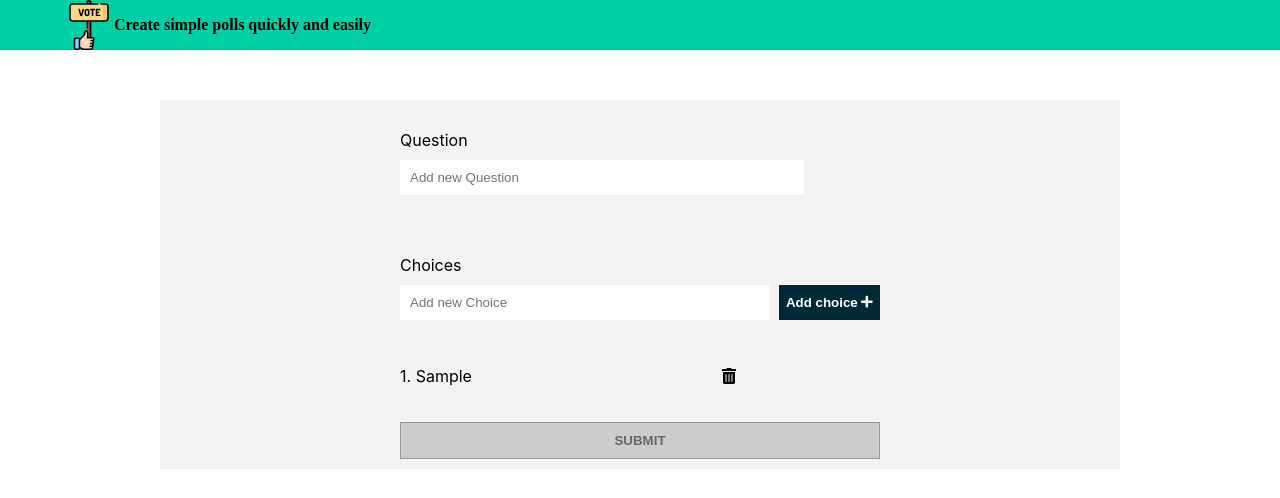
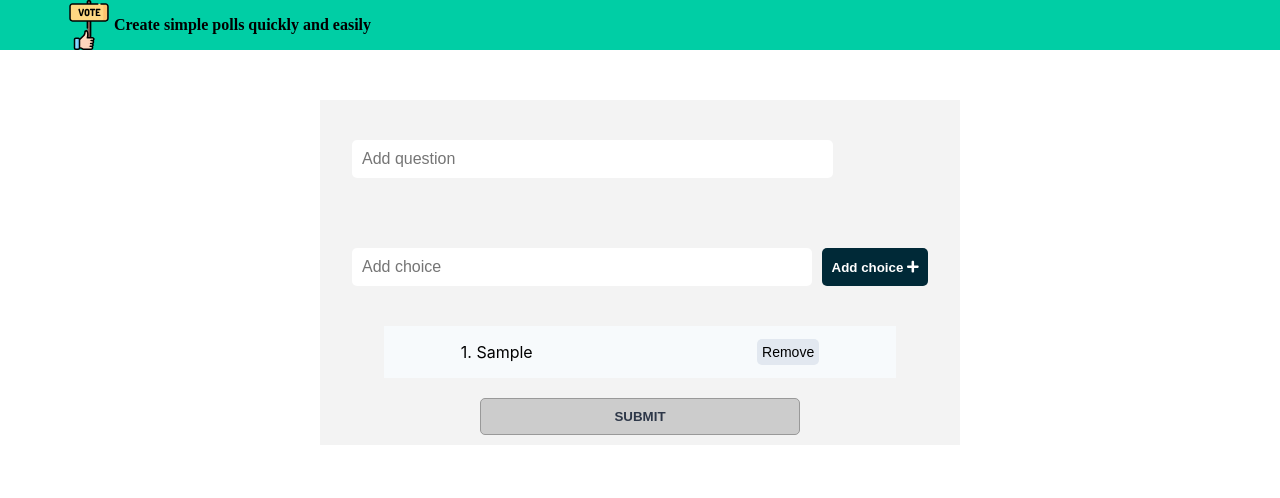
Before and after one commit to AhmedYehiaa/voting-app, a React (Create React App) app: page /questions/new in a window 1280 px wide. Both pictures are taken after typing "Sample" into the empty fields and a click on the button "Add choice". Shown: the top 498 px of the page. Built offline with nearby package versions, Linux system fonts and the light colour scheme; a web font is replaced by a local one.

Commit message:
Add tests for new question component

```diff
--- a/src/containers/NewQuestion/NewQuestion.module.css
+++ b/src/containers/NewQuestion/NewQuestion.module.css
@@ -1,5 +1,5 @@
 .newQuestionContainer {
-  width: 75%;
+  width: 50%;
   margin: auto;
   padding: 50px;
 }
@@ -22,13 +22,14 @@
   /* background: #ccc; */
 }
 .choicesListWrapper {
-  width: 50%;
-  margin-bottom: 10px;
+  width: 80%;
+  margin: 10px auto;
+  background-color: #f7fafc;
 }
 
 .choicesListWrapper ul {
   padding: 0;
-  margin: 0;
+  margin: 0 auto;
 }
 .choicesList {
   width: 70%;
@@ -41,7 +42,7 @@
 
 .questionInput,
 .choiceInput {
-  width: 50%;
+  width: 90%;
   padding: 30px 0;
 }
 
@@ -56,16 +57,49 @@
   justify-content: space-between;
   width: 100%;
   padding-top: 10px;
+  font-size: 16px;
+}
+
+.input {
+  font-size: 16px;
+  border-radius: 5px;
+  outline: none;
+}
+
+.addChoiceBtn {
+  width: 110px;
+  border: none;
+  margin-left: 10px;
+  font-weight: bold;
+  outline: none;
+  border-radius: 5px;
+  background: rgb(0, 41, 55);
+  color: #fff;
+}
+.addChoiceBtn:hover {
+  cursor: pointer;
+}
+
+.removeBtn {
+  padding: 5px;
+  border-radius: 5px;
+  border: none;
+  font-size: 14px;
+  background-color: #e2e8f0;
+}
+.removeBtn:hover {
+  cursor: pointer;
 }
 .submitButton {
   width: 50%;
   padding: 10px;
   margin: 10px auto;
   border: none;
+  border-radius: 5px;
+  font-weight: bold;
+  text-transform: uppercase;
   background: rgb(0, 41, 55);
   color: #fff;
-  font-weight: bold;
-  text-transform: uppercase;
 }
 
 .submitButton:hover {
@@ -76,18 +110,10 @@
 .submitButton[disabled] {
   border: 1px solid #999999;
   background-color: #cccccc;
-  color: #666666;
+  color: #2d3748;
 }
 .submitButton[disabled]:hover {
   cursor: not-allowed;
-}
-.addChoiceBtn {
-  width: 110px;
-  border: none;
-  margin-left: 10px;
-  background: rgb(0, 41, 55);
-  color: #fff;
-  font-weight: bold;
 }
 
 @media only screen and (max-width: 900px) {
--- a/src/containers/NewQuestion/index.js
+++ b/src/containers/NewQuestion/index.js
@@ -1,7 +1,7 @@
 import React, { useState } from "react";
 import { withRouter } from "react-router-dom";
 import { FontAwesomeIcon } from "@fortawesome/react-fontawesome";
-import { faPlus, faTrashAlt } from "@fortawesome/free-solid-svg-icons";
+import { faPlus } from "@fortawesome/free-solid-svg-icons";
 
 import styles from "./NewQuestion.module.css";
 import Spinner from "../../components/Spinner";
@@ -63,45 +63,52 @@ const NewQuestion = ({ history }) => {
         <div className={styles.newQuestionContainer}>
           <div className={styles.newQuestionForm}>
             <div className={styles.questionInput}>
-              <label htmlFor="question">Question</label>
               <div className={styles.inputGroup}>
                 <input
                   value={question}
-                  placeholder="Add new Question"
+                  className={styles.input}
+                  placeholder="Add question"
                   onChange={handleQuestionChange}
                 />
               </div>
             </div>
             <div className={styles.choiceInput}>
-              <label htmlFor="currentChoice">Choices</label>
               <div className={styles.inputGroup}>
                 <input
                   type="text"
                   id="currentChoice"
                   name="currentChoice"
+                  className={styles.input}
                   value={newChoice}
-                  placeholder="Add new Choice"
+                  placeholder="Add choice"
                   onChange={handleChoiceChange}
                 />
-                <button onClick={addChoice} className={styles.addChoiceBtn}>
+                <button
+                  onClick={addChoice}
+                  className={styles.addChoiceBtn}
+                  data-testid="addChoiceBtn"
+                >
                   Add choice <FontAwesomeIcon icon={faPlus} />
                 </button>
               </div>
             </div>
             {choices.length > 0 ? (
               <div className={styles.choicesListWrapper}>
-                <ul className={styles.choicesList}>
+                <ul className={styles.choicesList} data-testid="choicesList">
                   {choices.map((choice, index) => (
                     <li key={choice + index}>
-                      <p>
+                      <p data-testid="choice">
                         {index + 1}. {"   "}
                         {choice}
                       </p>
-                      <FontAwesomeIcon
+                      <button
+                        className={styles.removeBtn}
+                        data-testid={`removeChoiceBtn-${index + 1}`}
                         title="remove"
                         onClick={() => handleDelete(index)}
-                        icon={faTrashAlt}
-                      />
+                      >
+                        Remove
+                      </button>
                     </li>
                   ))}
                 </ul>
```
Also changed, not shown: 2 other files (tests, documents, lock files or other folders).
